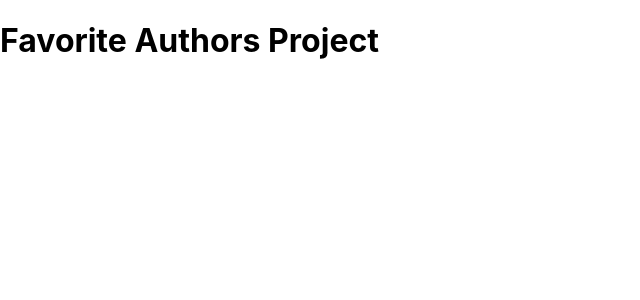
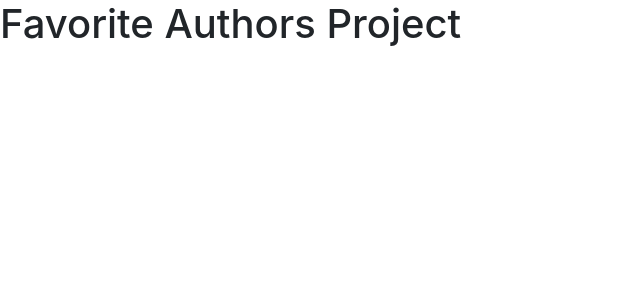
Before and after one commit to akib22/authors-hub, a React (Create React App) app: page / in a window 1280 px wide. Shown: the top 300 px of the page, without its empty margins (0-640 px from the left). Built offline with nearby package versions, Linux system fonts and the light colour scheme.

Commit message:
Add bootstrap and react-router

```diff
--- a/package.json
+++ b/package.json
@@ -3,8 +3,12 @@
   "version": "0.1.0",
   "private": true,
   "dependencies": {
+    "bootstrap": "^5.1.3",
+    "prop-types": "^15.8.1",
     "react": "^17.0.2",
+    "react-bootstrap": "^2.2.2",
     "react-dom": "^17.0.2",
+    "react-router-dom": "^6.2.2",
     "react-scripts": "5.0.0",
     "web-vitals": "^2.1.4"
   },
--- a/src/index.js
+++ b/src/index.js
@@ -1,12 +1,17 @@
 import React from 'react';
 import ReactDOM from 'react-dom';
+import { BrowserRouter } from 'react-router-dom';
+import 'bootstrap/dist/css/bootstrap.min.css';
+
 import './index.css';
 import App from './App';
 import reportWebVitals from './reportWebVitals';
 
 ReactDOM.render(
   <React.StrictMode>
-    <App />
+    <BrowserRouter>
+      <App />
+    </BrowserRouter>
   </React.StrictMode>,
   document.getElementById('root')
 );
```
Also changed, not shown: 1 other file (tests, documents, lock files or other folders).
